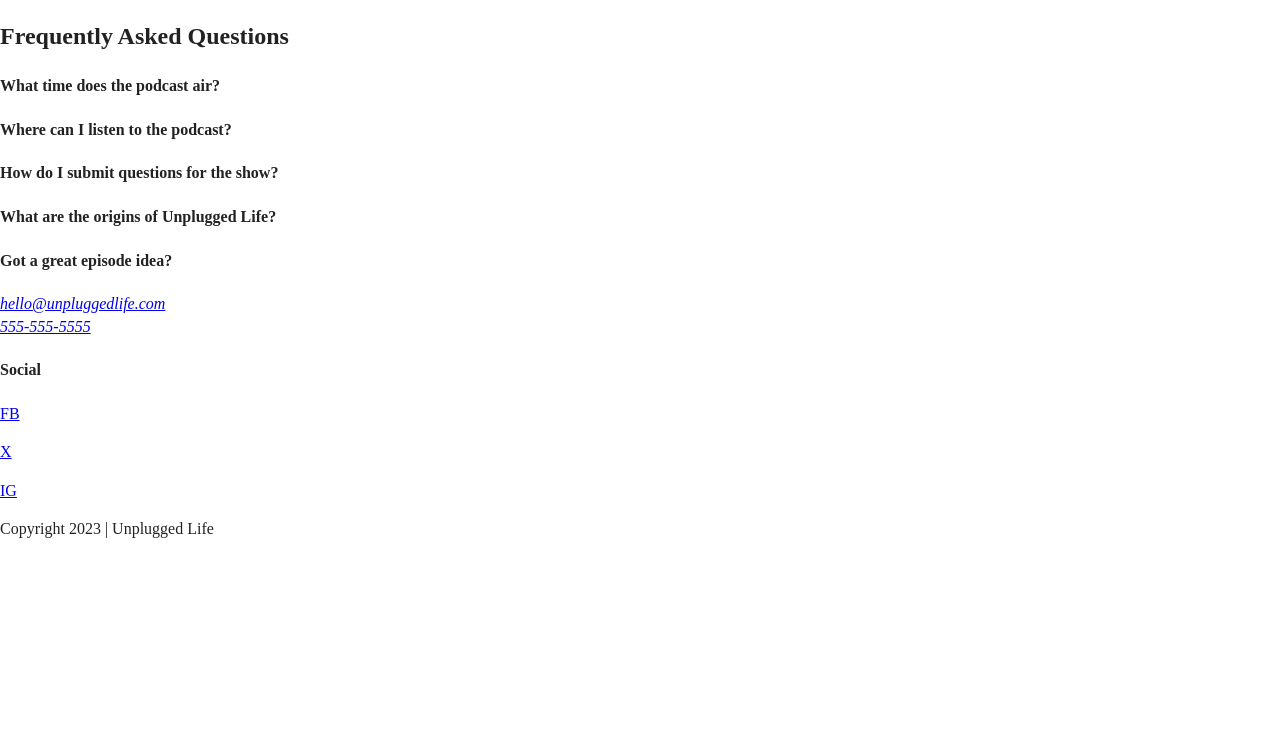
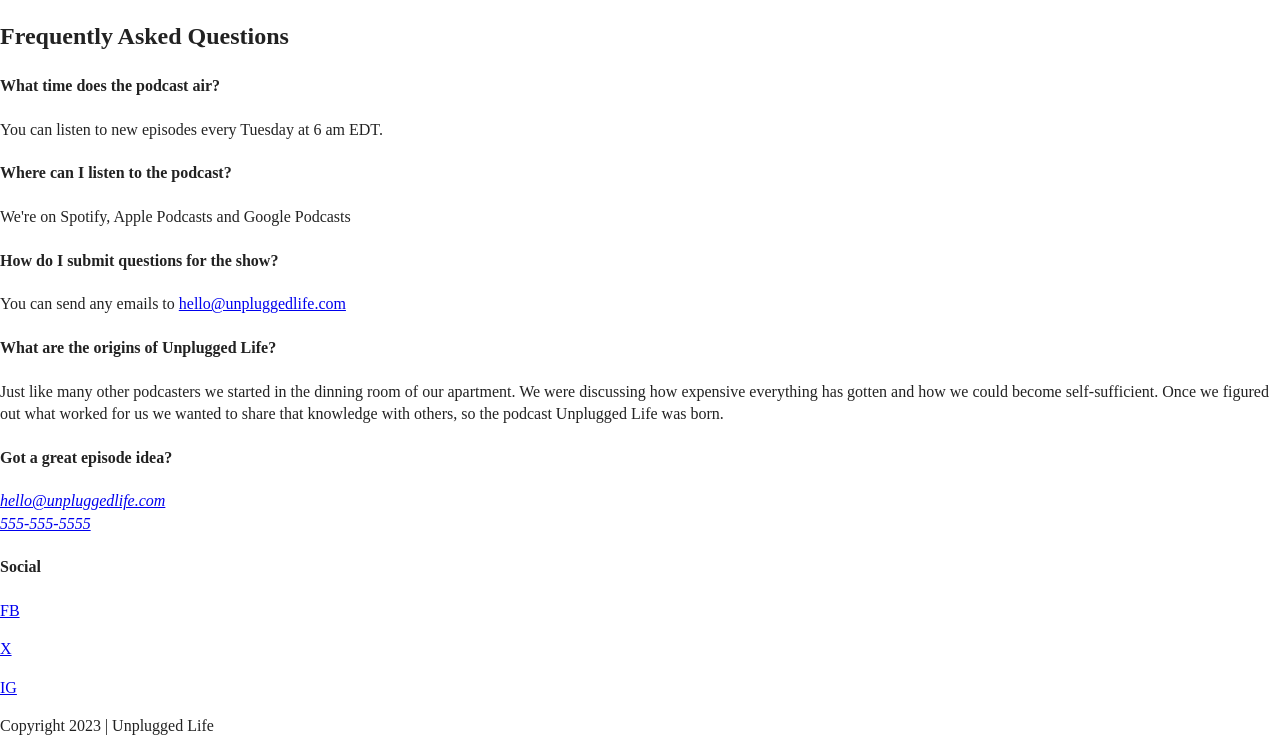
Before and after one commit to AshDesignsllc/unplugged-podcast, a website: page faq/index.html in a window 1280 px wide. Shown: the part 84-838 px from the top of the page. Before the commit the page ends 800 px from the top, so only its background shows below. Drawn offline with Linux system fonts and the light colour scheme.

Commit message:
Add answers to FAQs

```diff
--- a/faq/index.html
+++ b/faq/index.html
@@ -41,13 +41,13 @@
         <div class="content-wrapper">
           <h2>Frequently Asked Questions</h2>
           <h4>What time does the podcast air?</h4>
-          <p></p>
+          <p>You can listen to new episodes every Tuesday at 6 am EDT.</p>
           <h4>Where can I listen to the podcast?</h4>
-          <p></p>
+          <p>We're on Spotify, Apple Podcasts and Google Podcasts</p>
           <h4>How do I submit questions for the show?</h4>
-          <p></p>
+          <p>You can send any emails to <a href="mailto:hello@unpluggedlife.com">hello@unpluggedlife.com</a></p>
           <h4>What are the origins of Unplugged Life?</h4>
-          <p></p>
+          <p>Just like many other podcasters we started in the dinning room of our apartment. We were discussing how expensive everything has gotten and how we could become self-sufficient. Once we figured out what worked for us we wanted to share that knowledge with others, so the podcast Unplugged Life was born.</p>
         </div>
       </div>
     </section>
```
